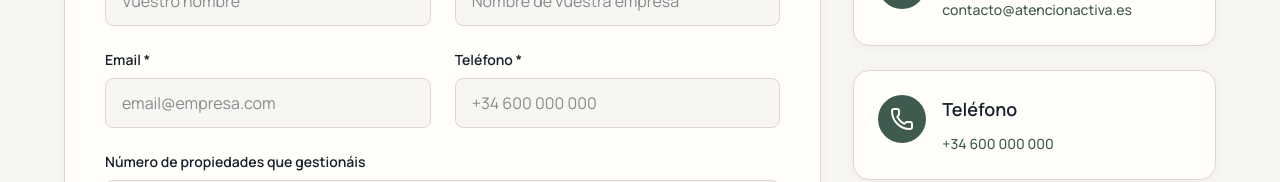
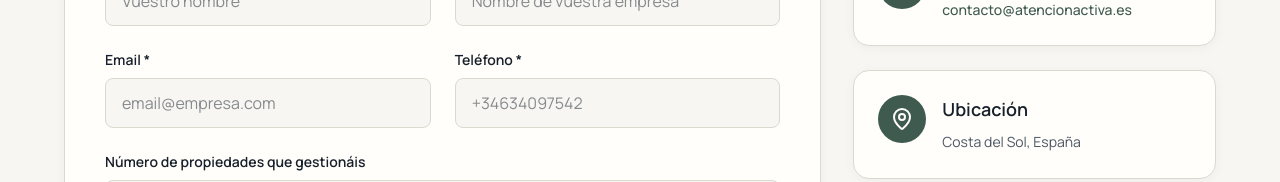
Before and after one commit to Phase4Labs/atencion_activa_web, a React (Vite) app: page /contacto in a window 1280 px wide. Shown: the part 770-952 px from the top of the page. Built offline with nearby package versions, Linux system fonts and the light colour scheme.

Commit message:
real whatsapp number

```diff
--- a/src/app/pages/Contact.tsx
+++ b/src/app/pages/Contact.tsx
@@ -27,7 +27,7 @@ export default function Contact() {
     }, 3000);
   };
 
-  const whatsappNumber = '34600000000'; // Replace with actual WhatsApp number
+  const whatsappNumber = '34634097542'; // Replace with actual WhatsApp number
   const whatsappMessage = encodeURIComponent('Hola, estoy interesado en Atención Activa y me gustaría recibir más información.');
   const email = 'contacto@atencionactiva.es';
 
@@ -196,7 +196,7 @@ export default function Contact() {
                           borderColor: errors.telefono ? '#d4183d' : '#DDD9CF',
                           color: '#17202A',
                         }}
-                        placeholder="+34 600 000 000"
+                        placeholder="+34634097542"
                       />
                       {errors.telefono && (
                         <p className="text-sm mt-1" style={{ color: '#d4183d' }}>
@@ -356,7 +356,7 @@ export default function Contact() {
               </div>
 
               {/* Phone */}
-              <div
+              {/*<div
                 className="p-6 rounded-2xl"
                 style={{
                   backgroundColor: '#FFFEFB',
@@ -379,15 +379,15 @@ export default function Contact() {
                       Teléfono
                     </h3>
                     <a
-                      href="tel:+34600000000"
+                      href="tel:+34634097542"
                       className="text-sm hover:underline"
                       style={{ color: '#3F5A4F', fontWeight: 500 }}
                     >
-                      +34 600 000 000
+                      +34 634 097 542
                     </a>
                   </div>
                 </div>
-              </div>
+              </div>*/}
 
               {/* Location */}
               <div
```
